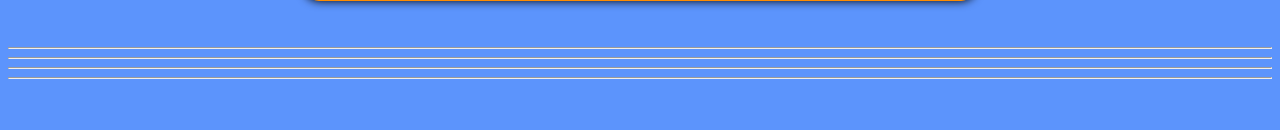
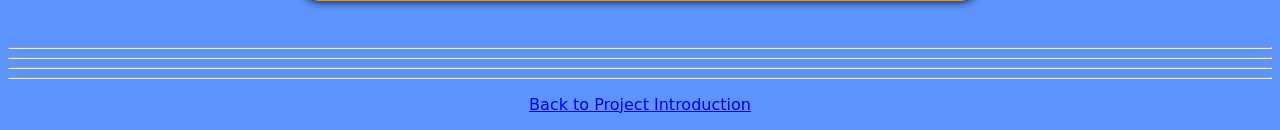
Before and after one commit to Nomadic-Shedevil/Project_4_Group_1, a Flask app: page / in a window 1280 px wide. Shown: the part 849-979 px from the top of the page. Before the commit the page ends 928 px from the top, so only its background shows below. Run offline with Flask 3, Linux system fonts and the light colour scheme; parts of the project's set-up code (start-up, migrations or seed data) failed here and were passed over.

Commit message:
Update index.html

```diff
--- a/Project_4_Website/Static/Templates/index.html
+++ b/Project_4_Website/Static/Templates/index.html
@@ -200,6 +200,8 @@
     {{prediction}}
 <hr>
 <hr>
+    <p><a href="intro.html">Back to Project Introduction</a></p>
+
 </body>
 
 </html>
```
